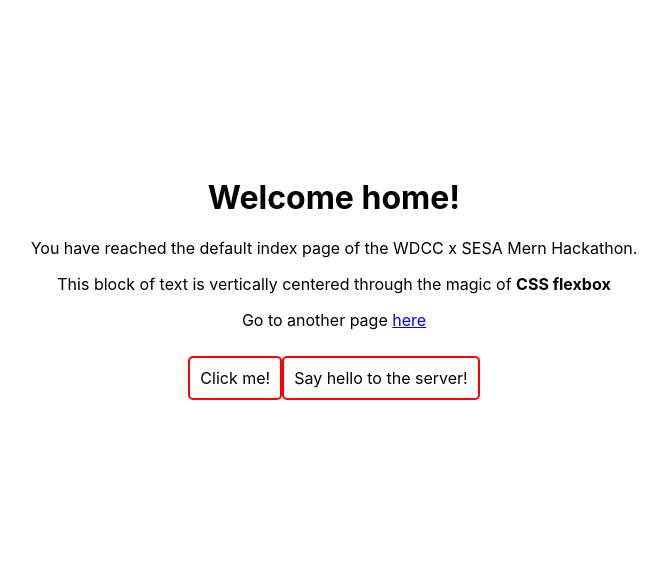
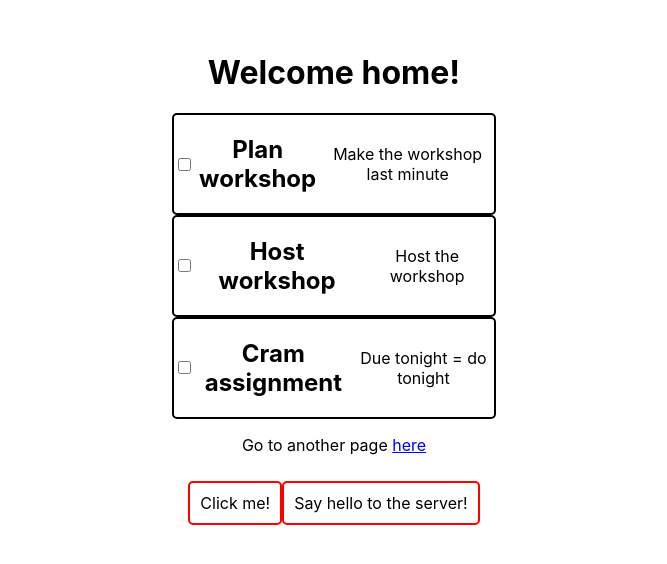
Before and after one commit to UoaWDCC/wdcc-sesa-mern-workshop, a React (Create React App) app in the folder frontend/: page / in a window 1280 px wide. Shown: the part 122-686 px from the top of the page, without its empty margins (306-973 px from the left). Built offline with nearby package versions, Linux system fonts and the light colour scheme.

Commit message:
Add code from workshop

```diff
--- /dev/null
+++ b/frontend/src/components/TodoList.js
@@ -0,0 +1,32 @@
+import styled from "styled-components";
+
+const StyledDiv = styled.div`
+    width: 25%;
+    margin: auto;
+
+    border: 2px solid black;
+    border-radius: 5px;
+
+    display: flex;
+    flex-direction: row;
+    align-items: center;
+    justify-content: space-between;
+`
+
+function TodoList({ todos, handleClick }) {
+    return todos.map(function(todo, index) {
+        function onClick() {
+            handleClick(index);
+        }
+
+        return (
+            <StyledDiv>
+                <input type="checkbox" value={todo.isComplete} onClick={onClick}/>
+                <h2>{todo.title}</h2>
+                <p>{todo.description}</p>
+            </StyledDiv>
+        )
+    })
+}
+
+export default TodoList;
--- a/frontend/src/pages/IndexPage.js
+++ b/frontend/src/pages/IndexPage.js
@@ -1,7 +1,26 @@
-import React from 'react';
+import React, { useState } from 'react';
 import '../styling/index.css';
 import Button from '../components/Button';
 import exampleCall from '../api/exampleCall';
+import TodoList from '../components/TodoList';
+
+const initialTodos = [
+  {
+    title: "Plan workshop",
+    description: "Make the workshop last minute",
+    isComplete: true
+  },
+  {
+    title: "Host workshop",
+    description: "Host the workshop",
+    isComplete: false
+  },
+  {
+    title: "Cram assignment",
+    description: "Due tonight = do tonight",
+    isComplete: false
+  }
+];
 
 function showAlert() {
   alert('You just clicked the button!');
@@ -17,13 +36,23 @@ async function callServer() {
 }
 
 function IndexPage() {
+  const [todos, setTodos] = useState(initialTodos)
+
+  function handleClick(index) {
+    const newTodos = [...todos];
+    newTodos[index].isComplete = !todos[index].isComplete;
+    // newTodos[index].description = "Hello World!!"
+    setTodos(newTodos);
+  }
+
   return (
     <div id={'index-container'}>
       <div className={'spacer'} />
       <div className={'content'}>
         <h1>Welcome home!</h1>
-        <p>You have reached the default index page of the WDCC x SESA Mern Hackathon.</p>
-        <p>This block of text is vertically centered through the magic of <b>CSS flexbox</b></p>
+        <TodoList todos={todos} handleClick={handleClick} />
+
+
         <p>Go to another page <a href={'/another'}>here</a></p>
 
         <Button buttonText={'Click me!'} clickAction={showAlert} />
```
Also changed, not shown: 2 other files (tests, documents, lock files or other folders).
